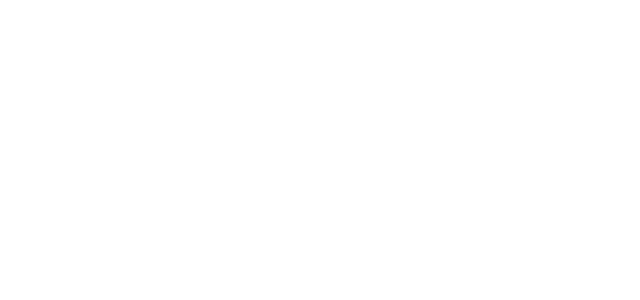
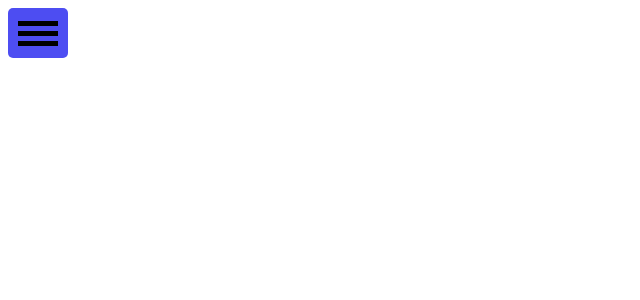
Before and after one commit to volirimx/FE104-react, a React (Vite) app: page / in a window 1280 px wide. Shown: the top 300 px of the page, without its empty margins (0-640 px from the left). Built offline with nearby package versions, Linux system fonts and the light colour scheme.

Commit message:
Aleksey-burger

```diff
--- a/src/App.tsx
+++ b/src/App.tsx
@@ -1,7 +1,12 @@
 import "./App.css";
+import { Header } from "./companents/Header/index.tsx";
 
 function App() {
-  return <div></div>;
+ return (
+  <>
+   <Header />
+  </>
+ );
 }
 
 export default App;
--- /dev/null
+++ b/src/companents/BurgerMenu/index.module.css
@@ -0,0 +1,39 @@
+.wrap {
+  background-color: rgb(77, 77, 242);
+  border-radius: 5px;
+  height: 50px;
+  width: 60px;
+  display: flex;
+  justify-content: center;
+  align-items: center;
+}
+.wrap_close {
+ display: flex;
+}
+
+
+
+.wrap_line {
+  width: 40px;
+  height: 5px;
+  background-color: black;
+  margin: 5px 0px;
+  transition: 0.5s;
+}
+
+.wrap_line_close {
+  position: absolute;
+  width: 40px;
+  height: 5px;
+  background-color: black;
+  transform: rotate(45deg);
+  transition: 0.5s;
+}
+
+.wrap_line_close2 {
+  width: 40px;
+  height: 5px;
+  background-color: black;
+  transform: rotate(-45deg);
+  transition: 0.5s;
+}
--- /dev/null
+++ b/src/companents/BurgerMenu/index.tsx
@@ -0,0 +1,35 @@
+import { useState } from "react"
+import styles from "./index.module.css"
+import { UserName } from "../User/User.tsx"
+
+
+
+
+export const BurgerMenu = () => {
+ const [isOpen, setIsOpen] = useState(false);
+
+ const handleOpenMenu = () => {
+  setIsOpen(!isOpen)
+ }
+
+ return (
+  <>
+   <div className={styles.wrap} onClick={handleOpenMenu}>
+    {!isOpen ?
+     <div>
+      <div className={styles.wrap_line}></div>
+      <div className={styles.wrap_line}></div>
+      <div className={styles.wrap_line}></div>
+     </div>
+     :
+     <div>
+      <div className={styles.wrap_line_close}></div>
+      <div className={styles.wrap_line_close3}></div>
+      <div className={styles.wrap_line_close2}></div>
+     </div>
+    }
+   </div>
+   {isOpen ? <UserName user="Aleksey Pozniak" /> : null}
+  </>
+ )
+}
--- /dev/null
+++ b/src/companents/Header/index.module.css
@@ -0,0 +1,3 @@
+.header {
+  display: flex;
+}
--- /dev/null
+++ b/src/companents/Header/index.tsx
@@ -0,0 +1,11 @@
+import React from 'react'
+import { BurgerMenu } from '../BurgerMenu/index.tsx'
+import { UserName } from '../User/User.tsx'
+
+export const Header = () => {
+ return (
+  <>
+   < BurgerMenu />
+  </>
+ )
+}
--- /dev/null
+++ b/src/companents/User/User.tsx
@@ -0,0 +1,20 @@
+import styles from "./index.module.css"
+
+
+type UserNameProps = {
+ user: string;
+};
+
+export const UserName = ({ user }: UserNameProps) => {
+ const userName = user.split(' ')
+
+ return (
+  <>
+   <div className={styles.wrapper}>
+    <span className={styles.wrapper_initials}>{`${userName[0][0]}${userName[1][0]}`}</span>
+    <span className={styles.wrapper_username}>{`${userName[0]} ${userName[1]}`}</span>
+   </div>
+
+  </>
+ )
+}
--- /dev/null
+++ b/src/companents/User/index.module.css
@@ -0,0 +1,16 @@
+.wrapper {
+  width: 250px;
+  background-color: rgb(8, 8, 122);
+  padding: 20px 20px;
+}
+.wrapper_initials {
+  font-size: 25px;
+  padding: 7px;
+  background-color: rgba(54, 59, 200, 0.91);
+  color: #fff;
+}
+.wrapper_username {
+  font-size: 25px;
+  color: #fff;
+  margin: 0px 0px 0px 20px;
+}
```
